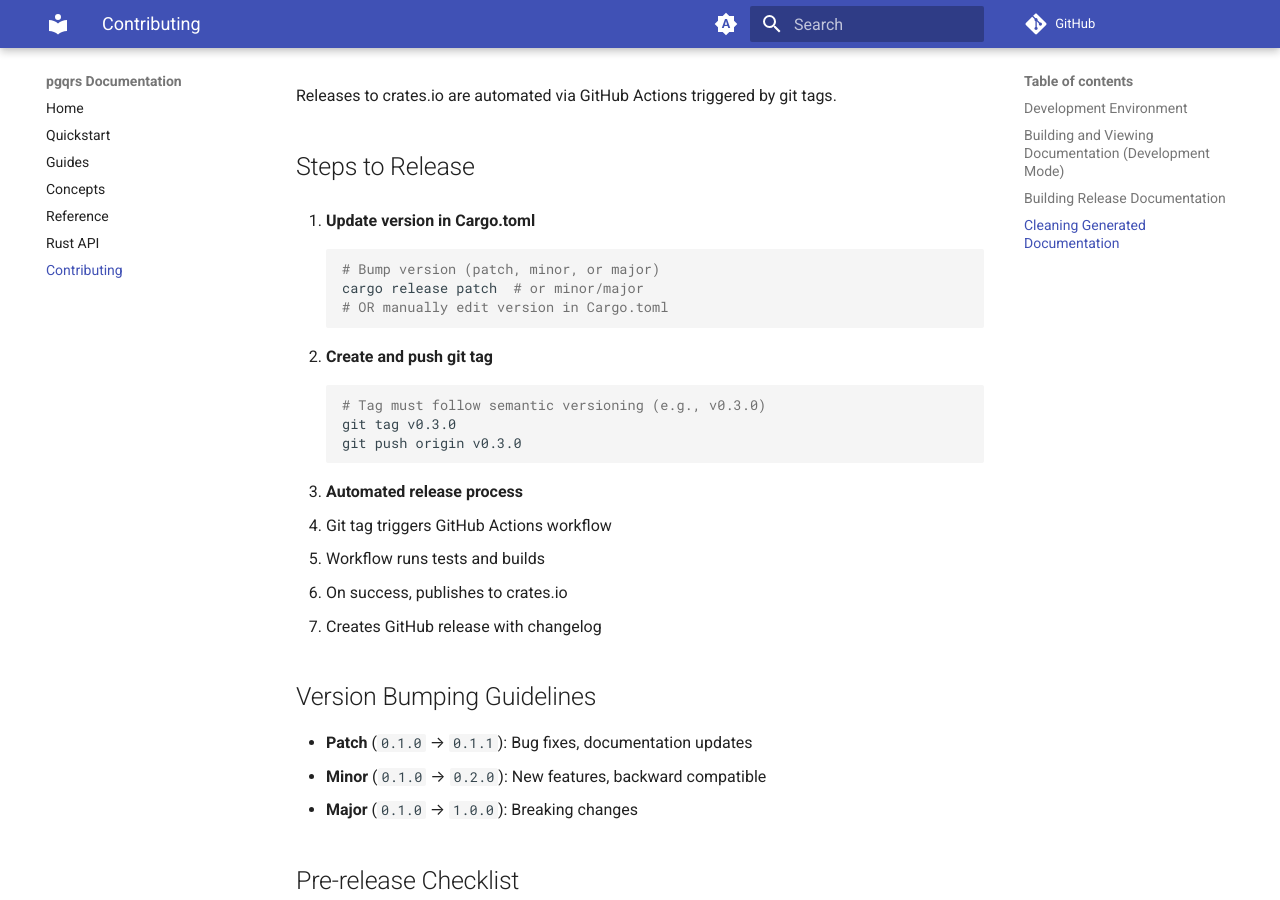
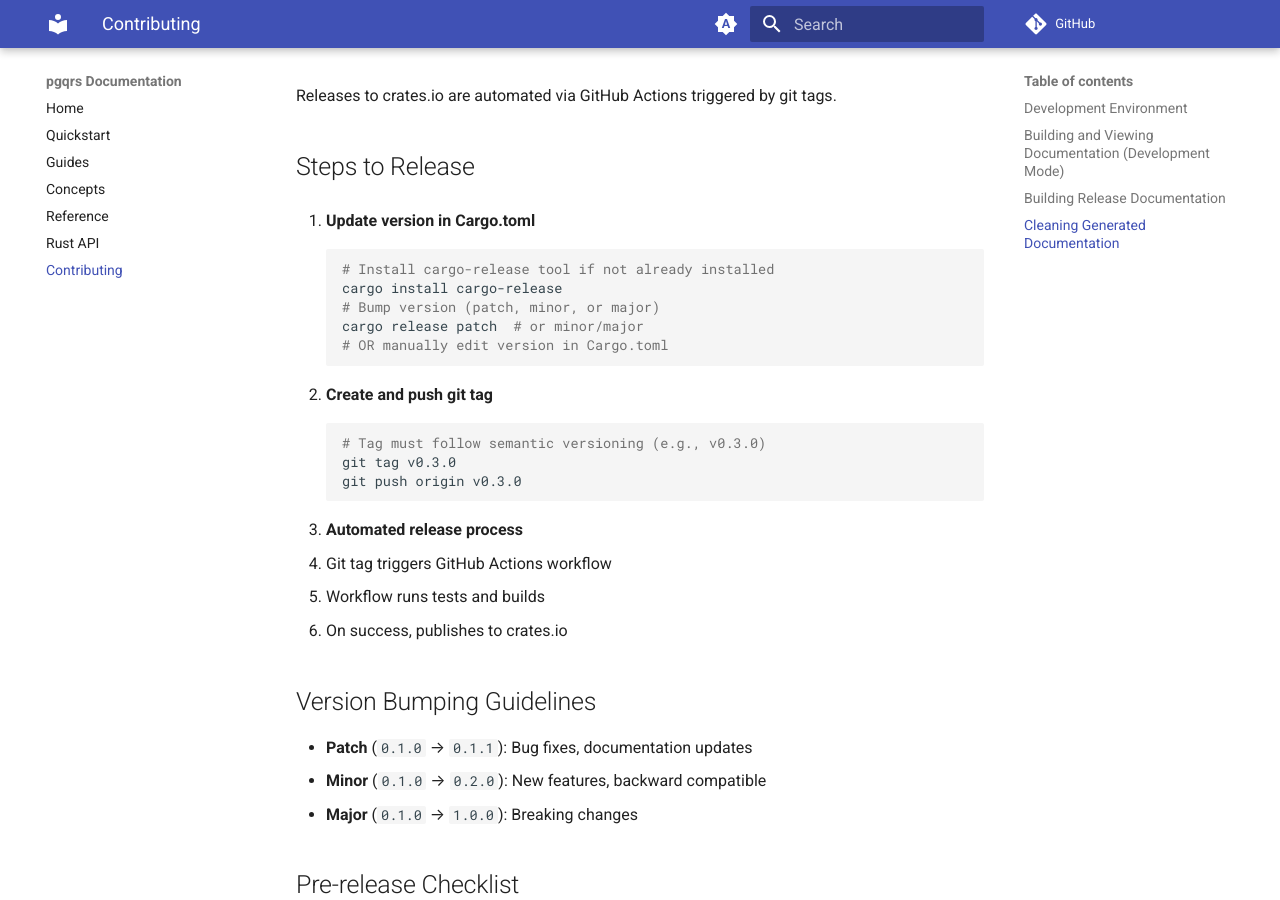
Before and after one commit to vrajat/pgqrs, an MkDocs documentation site: the page built from docs/contributing.md, in a window 1280 px wide and 900 px high, scrolled down 1074 px. Built offline with MkDocs 1.6.1 and Material for MkDocs 9.7.7, drawn with Linux system fonts in a browser that asks for light colours; comment, search, counter and statistics services are not loaded.

Commit message:
Apply suggestions from code review
Co-authored-by: Copilot <175728472+Copilot@users.noreply.github.com>

````diff
--- a/docs/contributing.md
+++ b/docs/contributing.md
@@ -49,6 +49,8 @@ Releases to crates.io are automated via GitHub Actions triggered by git tags.
 
 1. **Update version in Cargo.toml**
    ```bash
+   # Install cargo-release tool if not already installed
+   cargo install cargo-release
    # Bump version (patch, minor, or major)
    cargo release patch  # or minor/major
    # OR manually edit version in Cargo.toml
@@ -65,7 +67,7 @@ Releases to crates.io are automated via GitHub Actions triggered by git tags.
    - Git tag triggers GitHub Actions workflow
    - Workflow runs tests and builds
    - On success, publishes to crates.io
-   - Creates GitHub release with changelog
+
 
 ## Version Bumping Guidelines
 
````
Also changed, not shown: 1 other file.
